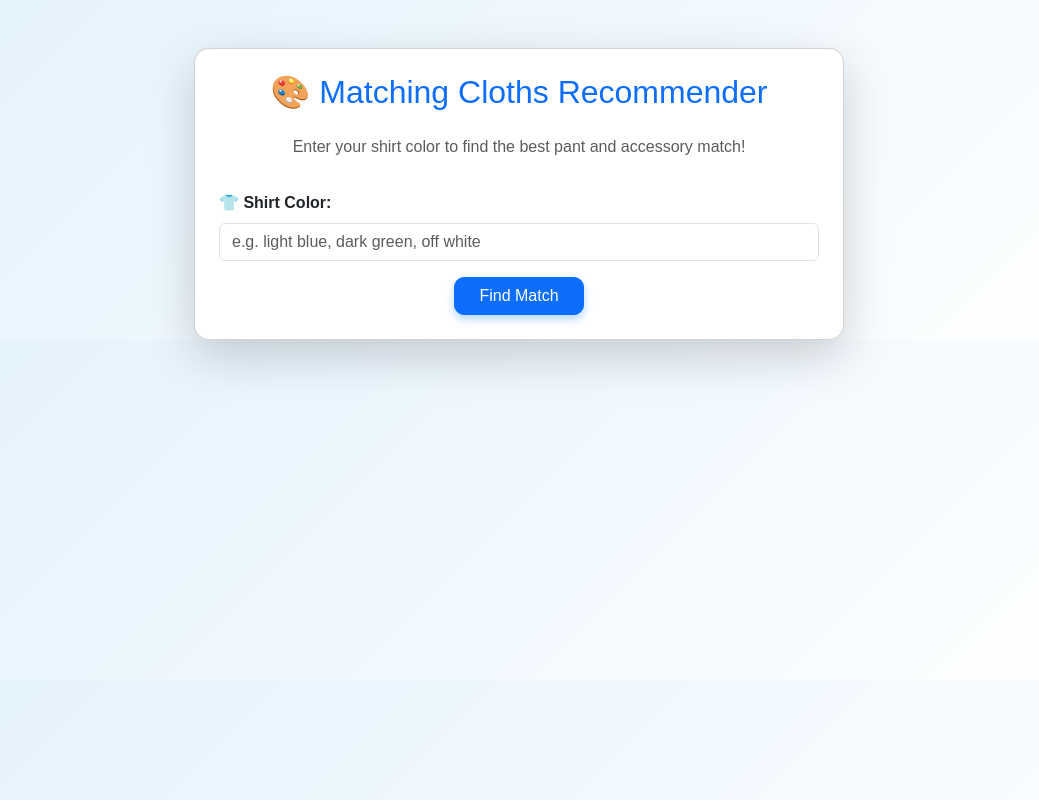
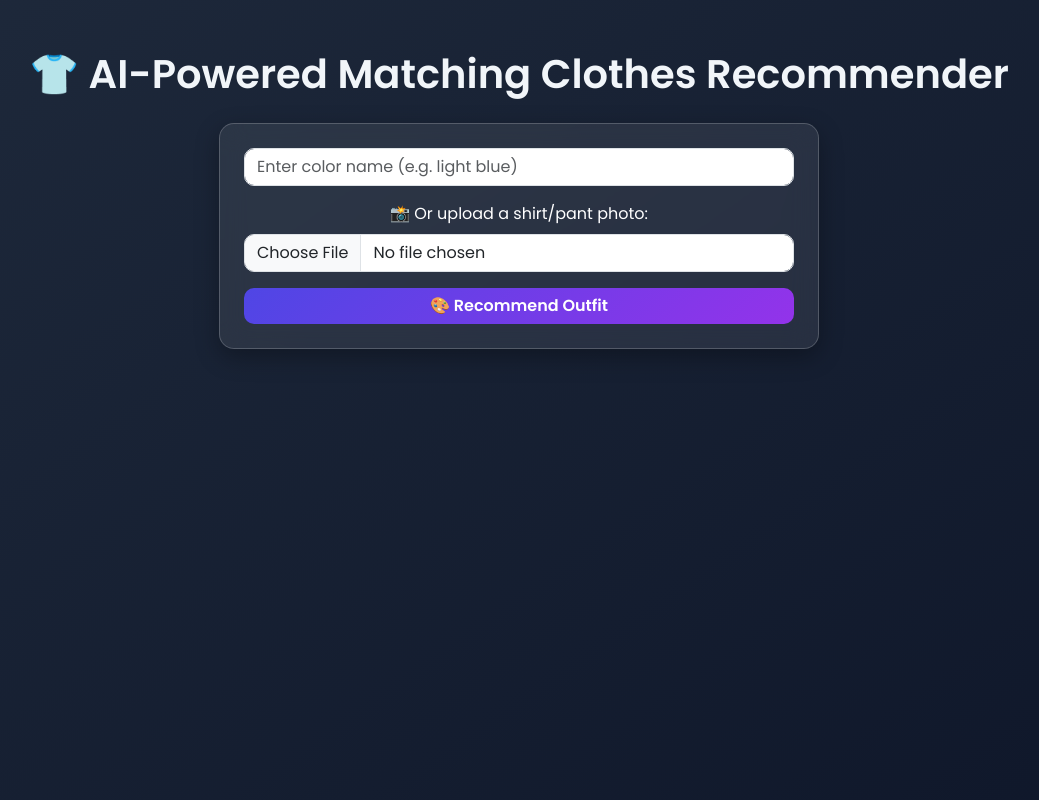
Before and after one commit to MAYURPOTE2826/Cloths_Matching_System, a Flask app: page / in a window 1280 px wide. Shown: the whole page, without its empty margins (121-1160 px from the left). Run offline with Flask 3, Linux system fonts and the light colour scheme; parts of the project's set-up code (start-up, migrations or seed data) failed here and were passed over.

Commit message:
Initial commit - Matching Clothes Recommender ML Project

```diff
--- a/app.py
+++ b/app.py
@@ -3,14 +3,18 @@ import joblib
 import pandas as pd
 import numpy as np
 from sklearn.metrics.pairwise import euclidean_distances
+from sklearn.cluster import KMeans
+import cv2
+from PIL import Image
+import io
 
 app = Flask(__name__)
 
-
+# Load ML model and dataset
 model = joblib.load("model.pkl")
 df = pd.read_csv("color_dataset.csv")
 
-
+# Color reference map
 color_map = {
     "red": (255, 0, 0),
     "blue": (0, 0, 255),
@@ -30,19 +34,15 @@ color_map = {
 }
 
 
-
 def normalize_color_name(color_name):
-
     color_name = color_name.lower().strip()
-
 
     modifiers = ["dark", "light", "faint", "deep", "pale", "soft", "bright", "off"]
     for mod in modifiers:
         if color_name.startswith(mod + " "):
             color_name = color_name.replace(mod + " ", "")
 
-
-    color_aliases = {
+    aliases = {
         "navy blue": "blue",
         "sky blue": "blue",
         "baby blue": "blue",
@@ -58,39 +58,63 @@ def normalize_color_name(color_name):
         "wine red": "maroon"
     }
 
-    for alias, base in color_aliases.items():
+    for alias, base in aliases.items():
         if alias in color_name:
             return base
 
+    return color_name
 
-    return color_name
+
+def extract_dominant_color(image_file):
+    """AI-based color extraction using KMeans clustering."""
+    image = Image.open(image_file).convert("RGB")
+    image = image.resize((150, 150))
+    img_np = np.array(image)
+    img_np = img_np.reshape((-1, 3))
+
+    kmeans = KMeans(n_clusters=3, random_state=42)
+    kmeans.fit(img_np)
+    colors = kmeans.cluster_centers_
+
+    counts = np.bincount(kmeans.labels_)
+    dominant_color = colors[np.argmax(counts)]
+    return tuple(map(int, dominant_color))
 
 
 @app.route("/", methods=["GET", "POST"])
 def home():
     if request.method == "POST":
-        shirt_color = normalize_color_name(request.form["shirt_color"])
+        shirt_color = request.form.get("shirt_color")
+        image_file = request.files.get("shirt_image")
 
-        if shirt_color not in color_map:
-            return render_template("index.html",
-                                   result=f"❌ '{shirt_color}' not recognized. Try colors like blue, red, white, or black.")
+        # If image uploaded → detect color
+        if image_file and image_file.filename != "":
+            rgb = extract_dominant_color(image_file)
+            shirt_rgb = np.array(rgb).reshape(1, -1)
+            shirt_color = f"Detected RGB: {rgb}"
+        else:
+            shirt_color = normalize_color_name(shirt_color)
+            if shirt_color not in color_map:
+                return render_template("index.html", result=f"❌ '{shirt_color}' not recognized.")
+            shirt_rgb = np.array(color_map[shirt_color]).reshape(1, -1)
 
-        shirt_rgb = np.array(color_map[shirt_color]).reshape(1, -1)
-
-        # Find the closest match from dataset
+        # Find best match
         df["shirt_rgb"] = list(zip(df["shirt_r"], df["shirt_g"], df["shirt_b"]))
         df["distance"] = df["shirt_rgb"].apply(lambda x: euclidean_distances([x], shirt_rgb)[0][0])
         best = df.loc[df["distance"].idxmin()]
 
         result = {
-            "shirt": shirt_color.capitalize(),
+            "shirt": shirt_color,
             "pant": best["pant_color_name"].capitalize(),
             "accessory": best["accessory_suggestion"],
-            "style": best["style_type"].capitalize()
+            "style": best["style_type"].capitalize(),
+            "shirt_rgb": tuple(map(int, shirt_rgb.flatten())),
+            "pant_rgb": (int(best["pant_r"]), int(best["pant_g"]), int(best["pant_b"]))
         }
         return render_template("index.html", result=result)
 
     return render_template("index.html")
 
+
 if __name__ == "__main__":
     app.run(debug=True)
--- a/static/style.css
+++ b/static/style.css
@@ -42,3 +42,17 @@ body {
     border-radius: 8px;
     border: 1px solid #ccc;
 }
+body {
+  background: linear-gradient(145deg, #1e293b, #0f172a);
+  color: #f1f5f9;
+  min-height: 100vh;
+  text-align: center;
+  padding: 50px;
+  font-family: 'Poppins', sans-serif;
+}
+.card {
+  background: rgba(255, 255, 255, 0.1);
+  backdrop-filter: blur(12px);
+  border: 1px solid rgba(255, 255, 255, 0.2);
+  color: #fff;
+}
--- a/templates/index.html
+++ b/templates/index.html
@@ -3,59 +3,86 @@
 <head>
   <meta charset="UTF-8">
   <meta name="viewport" content="width=device-width, initial-scale=1.0">
-    <title>👕 Matching Cloths Recommender</title>
+  <title>👕 AI Outfit Color Recommender</title>
+  <link href="https://cdn.jsdelivr.net/npm/bootstrap@5.3.0/dist/css/bootstrap.min.css" rel="stylesheet">
+  <style>
+    @import url('https://fonts.googleapis.com/css2?family=Poppins:wght@400;600&display=swap');
 
-    <!-- Bootstrap CSS -->
-    <link href="https://cdn.jsdelivr.net/npm/bootstrap@5.3.0/dist/css/bootstrap.min.css" rel="stylesheet">
+    body {
+      background: linear-gradient(145deg, #1e293b, #0f172a);
+      color: #f1f5f9;
+      min-height: 100vh;
+      text-align: center;
+      padding: 50px;
+      font-family: 'Poppins', sans-serif;
+    }
 
-    <!-- Custom CSS -->
-    <link rel="stylesheet" href="{{ url_for('static', filename='style.css') }}">
+    .card {
+      background: rgba(255, 255, 255, 0.08);
+      backdrop-filter: blur(14px);
+      border: 1px solid rgba(255, 255, 255, 0.2);
+      color: #fff;
+      border-radius: 15px;
+      box-shadow: 0 8px 25px rgba(0, 0, 0, 0.3);
+    }
+
+    .form-control, .btn {
+      border-radius: 10px;
+    }
+
+    .btn-primary {
+      background: linear-gradient(135deg, #4f46e5, #9333ea);
+      border: none;
+      font-weight: 600;
+      transition: 0.3s;
+    }
+
+    .btn-primary:hover {
+      background: linear-gradient(135deg, #6366f1, #a855f7);
+      transform: translateY(-2px);
+    }
+
+    .color-box {
+      width: 90px;
+      height: 90px;
+      border-radius: 12px;
+      display: inline-block;
+      margin: 10px;
+      border: 2px solid rgba(255, 255, 255, 0.6);
+      box-shadow: 0 4px 12px rgba(0, 0, 0, 0.3);
+    }
+
+    h1 {
+      font-weight: 600;
+      margin-bottom: 25px;
+    }
+  </style>
 </head>
 
-<body class="bg-light">
-    <div class="container mt-5">
-        <div class="card shadow-lg p-4 mx-auto" style="max-width: 650px;">
-            <h2 class="text-center mb-4 text-primary">🎨 Matching Cloths Recommender</h2>
-            <p class="text-center text-muted">Enter your shirt color to find the best pant and accessory match!</p>
-
-            <!-- Input Form -->
-            <form method="POST" class="mt-3">
-                <div class="mb-3">
-                    <label for="shirt_color" class="form-label fw-semibold">👕 Shirt Color:</label>
-                    <input type="text" class="form-control" id="shirt_color" name="shirt_color"
-                        placeholder="e.g. light blue, dark green, off white" required>
-                </div>
-
-                <div class="text-center">
-                    <button type="submit" class="btn btn-primary px-4">Find Match</button>
-                </div>
+<body>
+  <div class="container">
+    <h1>👕 AI-Powered Matching Clothes Recommender</h1>
+    <form action="/" method="POST" enctype="multipart/form-data" class="my-4 card p-4 mx-auto" style="max-width: 600px;">
+      <input type="text" name="shirt_color" placeholder="Enter color name (e.g. light blue)" class="form-control mb-3">
+      <label for="shirt_image" class="form-label">📸 Or upload a shirt/pant photo:</label>
+      <input type="file" name="shirt_image" accept="image/*" class="form-control mb-3">
+      <button class="btn btn-primary px-4">🎨 Recommend Outfit</button>
     </form>
 
-            <!-- Result Section -->
     {% if result %}
-            <hr class="my-4">
-            <div class="result text-center">
-                <h4 class="text-success mb-3">✨ Recommended Outfit</h4>
+      <div class="card p-4 shadow mt-4 mx-auto" style="max-width: 600px;">
+        <h3>👔 Recommended Outfit</h3>
+        <p><b>👕 Shirt:</b> {{ result.shirt }}</p>
+        <p><b>👖 Pant:</b> {{ result.pant }}</p>
+        <p><b>🕶️ Accessory:</b> {{ result.accessory }}</p>
+        <p><b>💡 Style:</b> {{ result.style }}</p>
 
-                <!-- Color Preview Boxes -->
-                <div class="d-flex justify-content-center mb-3">
-                    <div class="color-box mx-2" title="Shirt Color"
-                        style="background-color: {{ result.shirt_hex }};"></div>
-                    <div class="color-box mx-2" title="Pant Color"
-                        style="background-color: {{ result.pant_hex }};"></div>
+        <div>
+          <div class="color-box" style="background-color: rgb({{ result.shirt_rgb[0] }}, {{ result.shirt_rgb[1] }}, {{ result.shirt_rgb[2] }});"></div>
+          <div class="color-box" style="background-color: rgb({{ result.pant_rgb[0] }}, {{ result.pant_rgb[1] }}, {{ result.pant_rgb[2] }});"></div>
         </div>
-
-                <p><strong>👕 Shirt:</strong> {{ result.shirt }}</p>
-                <p><strong>👖 Pant:</strong> {{ result.pant }}</p>
-                <p><strong>🕶️ Accessory:</strong> {{ result.accessory }}</p>
-                <p><strong>💡 Style:</strong> {{ result.style }}</p>
       </div>
-
-            {% elif result is string %}
-            <hr>
-            <p class="text-danger text-center fw-semibold">{{ result }}</p>
     {% endif %}
-        </div>
   </div>
 </body>
 </html>
```
Lines whose indentation alone changed are shown as unchanged.
